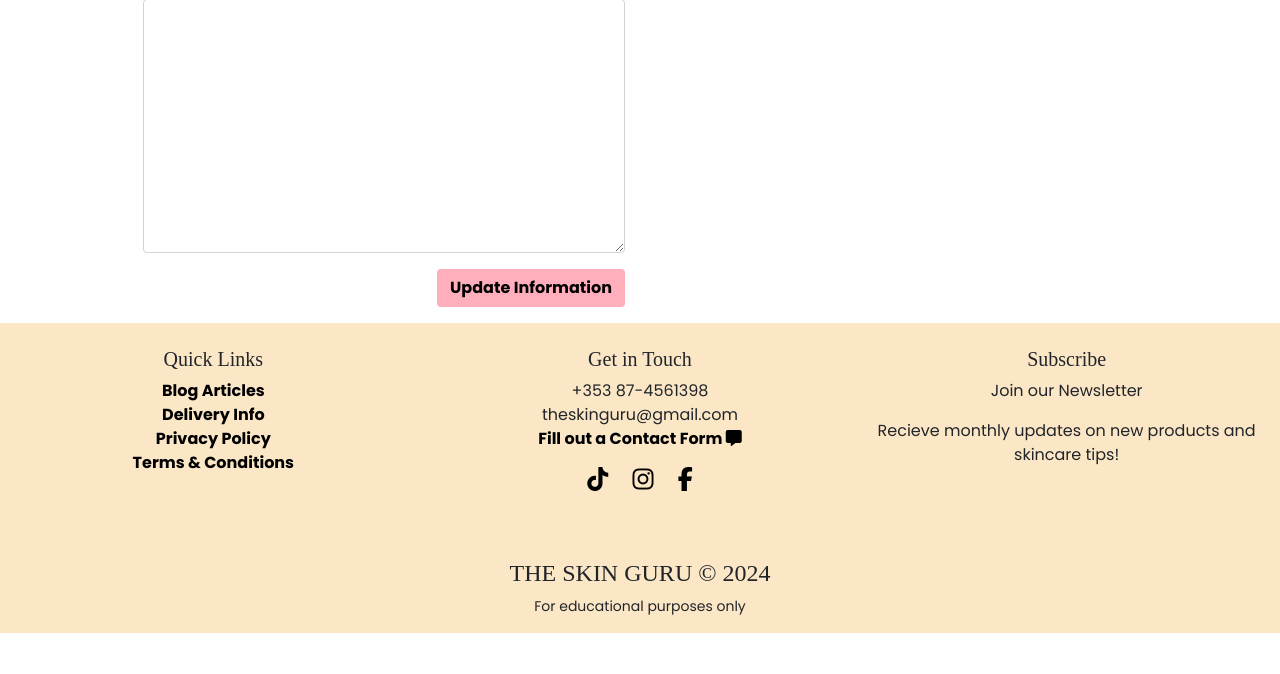
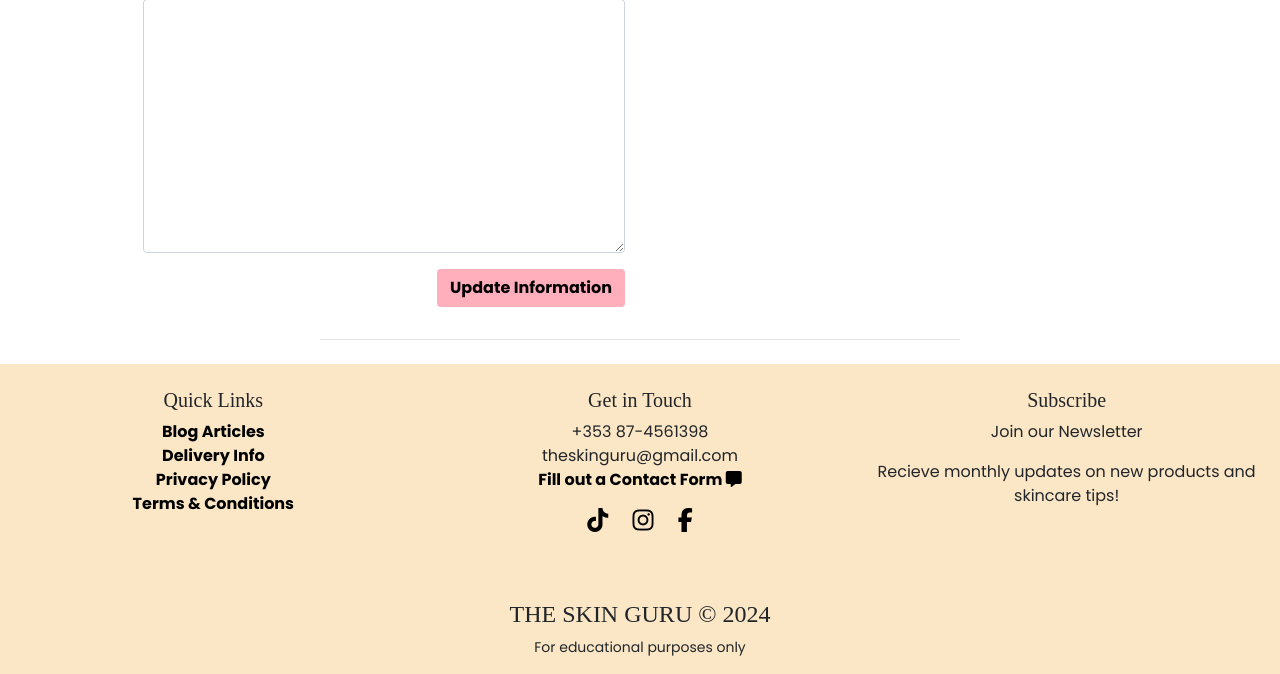
Before and after one commit to abigail-ryan/the-skin-guru, a Django app: template profiles/templates/profiles/profile.html in a window 1280 px wide. Shown: the part 495-1169 px from the top of the page. Before the commit the page ends 1128 px from the top, so only its background shows below. Run offline with Django 3.2, Linux system fonts and the light colour scheme; the template is opened without the code that fills it: values that come from a table or form of the project are taken from there, others are empty; some libraries are stand-ins or nearby versions; some web fonts are replaced.

Commit message:
Add horizontal row to posts_detail, product_detal and profile pages

```diff
--- a/articles/templates/articles/posts_detail.html
+++ b/articles/templates/articles/posts_detail.html
@@ -123,8 +123,7 @@
         </div>
     </div>
 </div>
-
-
+<hr class="w-50 mb-4">
 {% endblock content %}
 
 {% block postloadjs %}
--- a/products/templates/products/product_detail.html
+++ b/products/templates/products/product_detail.html
@@ -268,7 +268,7 @@
         </div>
     </div>
 </div>
-
+<hr class="w-50 mb-4">
 {% endblock %}
 
 
--- a/profiles/templates/profiles/profile.html
+++ b/profiles/templates/profiles/profile.html
@@ -73,6 +73,7 @@
             </div>
         </div>
     </div>
+    <hr class="w-50 mb-4">
 {% endblock %}
 
 {% block postloadjs %}
```
